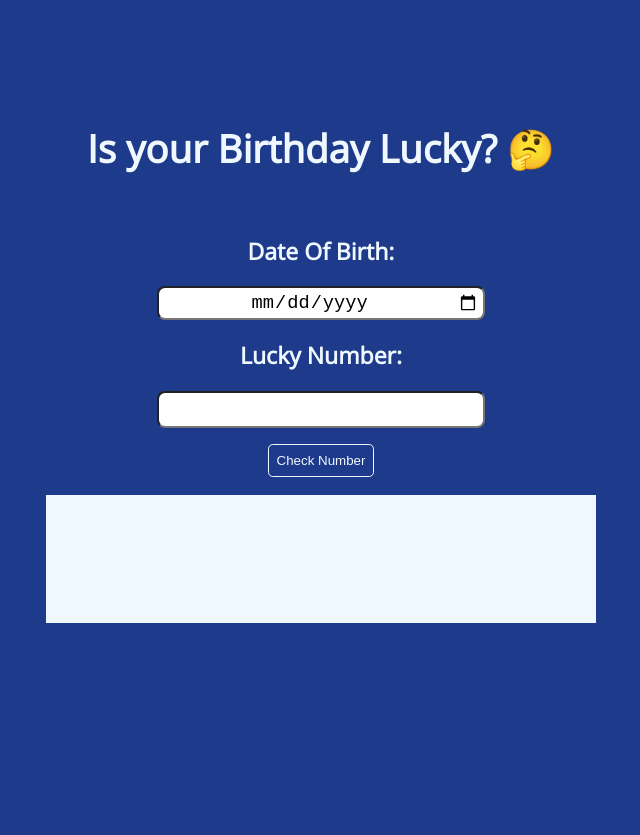
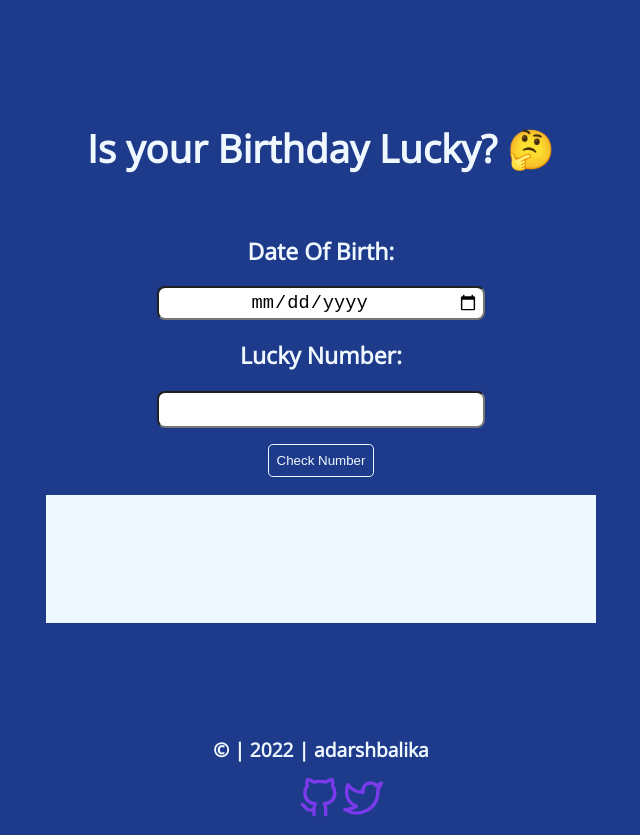
Before and after one commit to Shreyansh-09/Mark11-Is-your-birthday-lucky, a plain HTML site: page index.html in a window 1280 px wide. Shown: the whole page, without its empty margins (319-959 px from the left). Before the commit the page ends 800 px from the top, so only its background shows below. Drawn offline with nearby package versions, Linux system fonts and the light colour scheme.

Commit message:
style: fixed styling
footer added with social media link and image

```diff
--- a/index.html
+++ b/index.html
@@ -18,6 +18,17 @@
         <div id="output-div">
         </div>
     </div>
+    <footer>
+        <p>© | 2022 | adarshbalika</p>
+        <ul class="footer-list">
+            <li>
+                <a href="https://github.com/Shreyansh-09"><img src="images/github.svg" alt="github"></a>
+            </li>
+            <li>
+                <a href="https://twitter.com/shreyanshfaye"><img src="images/twitter.svg" alt="twitter"></a>
+            </li>
+        </ul>
+    </footer>
     <script src="app.js"></script>
 </body>
 </html>
--- a/styles.css
+++ b/styles.css
@@ -51,3 +51,27 @@ input,label {
     width: 40%;
     margin: auto;
 }
+
+footer {
+    display: block;
+    position: relative;
+    bottom: -90px;
+    text-align: center;
+    width: 100%;
+    height: 5.8rem;
+    /* border: 1px solid red; */
+}
+
+p {
+    margin: 0.3rem 0rem;
+}
+
+ul {
+    list-style: none;
+}
+
+ul, li, img {
+    display: inline;
+    width: 40px;
+    height: 60px;
+}
```
Also changed, not shown: images/github.svg (added), images/twitter.svg (added).
